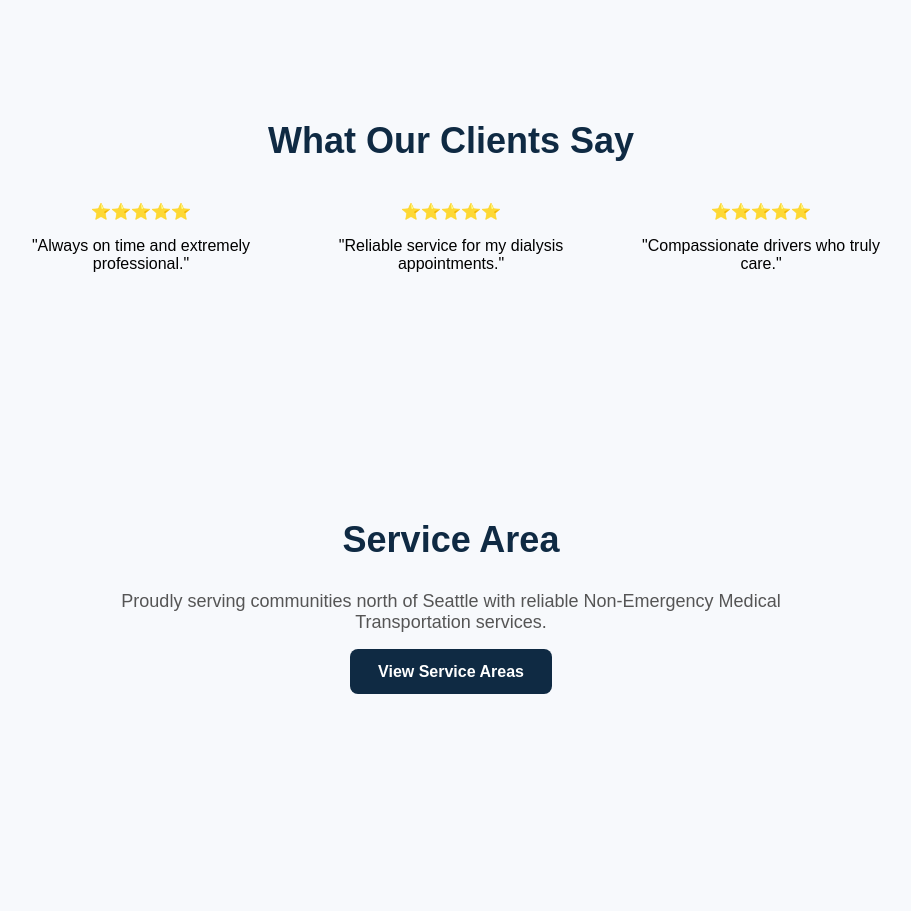
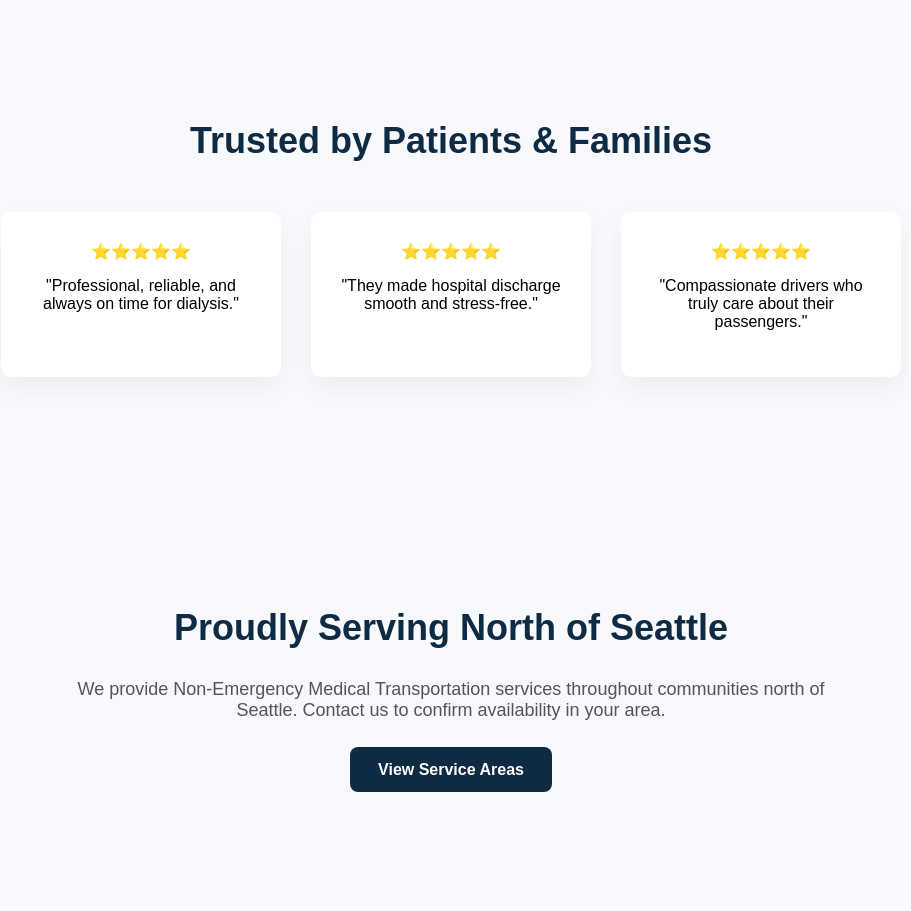
Before and after one commit to WillieKM/el-tai-nemt-v2, a Next.js app: page / in a window 1280 px wide. Shown: the part 1860-2771 px from the top of the page, without its empty margins (189-1100 px from the left). Built offline with nearby package versions, Linux system fonts and the light colour scheme.

Commit message:
Update page.tsx

```diff
--- a/app/page.tsx
+++ b/app/page.tsx
@@ -161,13 +161,13 @@ export default function HomePage() {
   </div>
 </section>
 
-      {/* TESTIMONIALS PREVIEW */}
+     {/* TESTIMONIALS */}
 <section style={{
   padding: "100px 20px",
   textAlign: "center"
 }}>
-        <h2 style={{ fontSize: "36px", marginBottom: "40px", color: "#0F2A43" }}>
-          What Our Clients Say
+  <h2 style={{ fontSize: "36px", marginBottom: "50px", color: "#0F2A43" }}>
+    Trusted by Patients & Families
   </h2>
 
   <div style={{
@@ -177,41 +177,40 @@ export default function HomePage() {
     maxWidth: "900px",
     margin: "0 auto"
   }}>
-          <div>
+    <div style={{ background: "white", padding: "30px", borderRadius: "10px", boxShadow: "0 10px 25px rgba(0,0,0,0.05)" }}>
       ⭐⭐⭐⭐⭐
-            <p>"Always on time and extremely professional."</p>
+      <p>"Professional, reliable, and always on time for dialysis."</p>
     </div>
 
-          <div>
+    <div style={{ background: "white", padding: "30px", borderRadius: "10px", boxShadow: "0 10px 25px rgba(0,0,0,0.05)" }}>
       ⭐⭐⭐⭐⭐
-            <p>"Reliable service for my dialysis appointments."</p>
+      <p>"They made hospital discharge smooth and stress-free."</p>
     </div>
 
-          <div>
+    <div style={{ background: "white", padding: "30px", borderRadius: "10px", boxShadow: "0 10px 25px rgba(0,0,0,0.05)" }}>
       ⭐⭐⭐⭐⭐
-            <p>"Compassionate drivers who truly care."</p>
+      <p>"Compassionate drivers who truly care about their passengers."</p>
     </div>
   </div>
 </section>
-
-      {/* SERVICE AREA PREVIEW */}
+     {/* SERVICE AREA */}
 <section style={{
   background: "#F7F9FC",
   padding: "100px 20px",
   textAlign: "center"
 }}>
   <h2 style={{ fontSize: "36px", marginBottom: "30px", color: "#0F2A43" }}>
-          Service Area
+    Proudly Serving North of Seattle
   </h2>
 
   <p style={{
-          maxWidth: "700px",
-          margin: "0 auto 30px auto",
+    maxWidth: "750px",
+    margin: "0 auto 40px auto",
     fontSize: "18px",
     color: "#555"
   }}>
-          Proudly serving communities north of Seattle with reliable
-          Non-Emergency Medical Transportation services.
+    We provide Non-Emergency Medical Transportation services throughout
+    communities north of Seattle. Contact us to confirm availability in your area.
   </p>
 
   <a
@@ -228,7 +227,6 @@ export default function HomePage() {
     View Service Areas
   </a>
 </section>
-
       {/* FINAL CTA */}
       <section style={{
         padding: "100px 20px",
```
Lines whose indentation alone changed are shown as unchanged.
